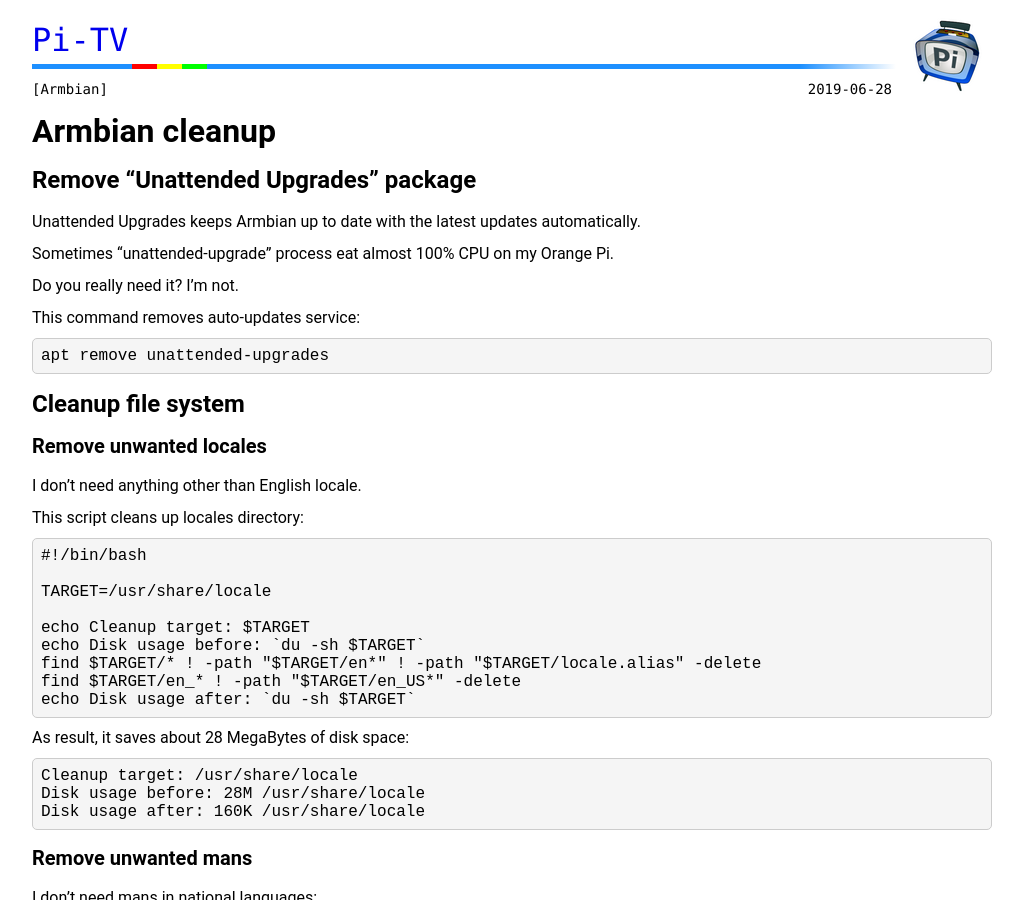
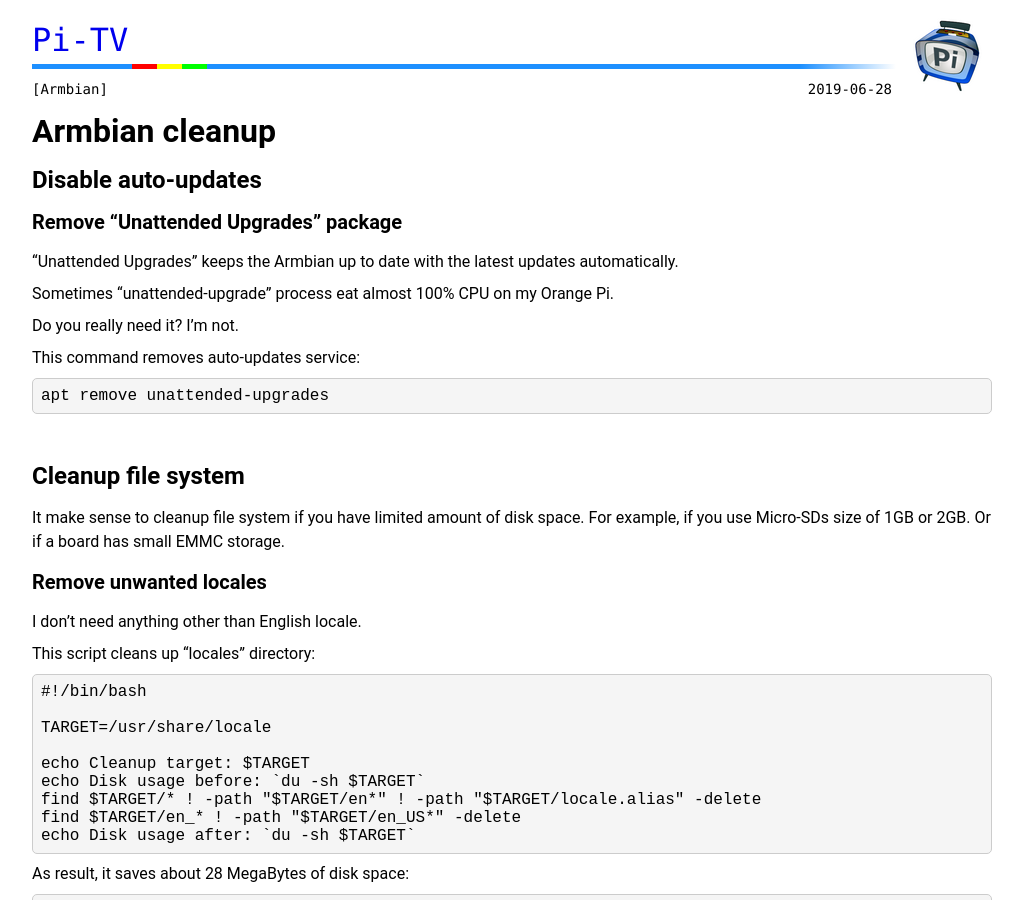
Before and after one commit to pi-tv/pi-tv.github.io, a Jekyll site: the page built from _posts/2019-06-28-armbian-cleanup.md, in a window 1280 px wide and 900 px high. Shown: the whole window, without its empty margins (128-1151 px from the left). Built offline with Jekyll 4.4.1, drawn with Linux system fonts in a browser that asks for light colours; some of the changed text lies outside the part shown.

Commit message:
Update 2019-06-28-armbian-cleanup.md

````diff
--- a/_posts/2019-06-28-armbian-cleanup.md
+++ b/_posts/2019-06-28-armbian-cleanup.md
@@ -6,8 +6,10 @@
 
 # Armbian cleanup
 
-## Remove "Unattended Upgrades" package
-Unattended Upgrades keeps Armbian up to date with the latest updates automatically.
+## Disable auto-updates
+### Remove "Unattended Upgrades" package
+
+"Unattended Upgrades" keeps the Armbian up to date with the latest updates automatically.
 
 Sometimes "unattended-upgrade" process eat almost 100% CPU on my Orange Pi.
 
@@ -17,13 +19,18 @@
 ```bash
 apt remove unattended-upgrades
 ```
+<br/>
 
 ## Cleanup file system
+
+It make sense to cleanup file system if you have limited amount of disk space.
+For example, if you use Micro-SDs size of 1GB or 2GB. Or if a board has small EMMC storage.
+
 ### Remove unwanted locales
 
 I don't need anything other than English locale.
 
-This script cleans up locales directory:
+This script cleans up "locales" directory:
 ```bash
 #!/bin/bash
 
@@ -88,6 +95,3 @@
 Disk usage before: 200M /usr/share
 Disk usage after: 174M /usr/share
 ```
-
-It make sense to cleanup file system if you have limited amount of disk space.
-For example, if you use Micro-SDs size of 1GB or 2GB. Or if a board has small EMMC storage.
````
